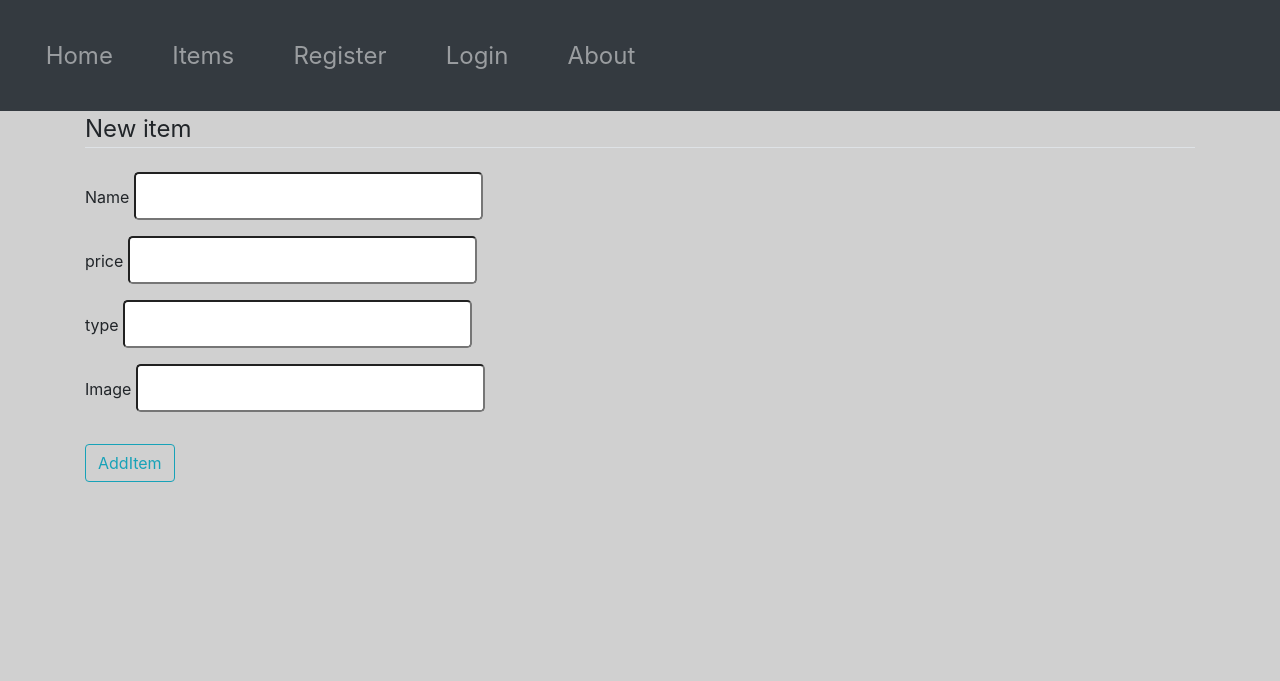
After one commit to JIOjosBG/shop_web, a Flask app: page /newitem in a window 1280 px wide. The commit adds this page. Shown: the top 681 px of the page. Run offline with Flask 2, Linux system fonts and the light colour scheme; some libraries are stand-ins or nearby versions.

Commit message:
items addable

```diff
--- a/flaskblog/forms.py
+++ b/flaskblog/forms.py
@@ -19,3 +19,12 @@ class LoginForm(FlaskForm):
     password = PasswordField('Password', validators = [DataRequired()])
     remember = BooleanField('Remember me')
     submit = SubmitField('Login')
+
+class NewItemForm(FlaskForm):
+    name=StringField('Name',
+    validators=[DataRequired(),Length(min=5, max=100)])
+    price = StringField('price', validators = [DataRequired()])
+    type=StringField('type',
+    validators=[DataRequired(),Length(min=1, max=50)])
+    image=StringField('Image')
+    submit = SubmitField('AddItem')
--- a/flaskblog/models.py
+++ b/flaskblog/models.py
@@ -18,4 +18,4 @@ class Items(db.Model):
     type = db.Column(db.String(30),nullable=False,default='NOT_GIVEN')
 
     def __repr__(self):
-        return f"User('{self.type}','{self.name}','{self.price}','{self.id}','{self.image_file}')"
+        return f"Items('{self.type}','{self.name}','{self.price}','{self.id}','{self.image_file}')"
--- a/flaskblog/routes.py
+++ b/flaskblog/routes.py
@@ -1,10 +1,9 @@
 from flask import render_template, flash, redirect, url_for
 from flaskblog import app, db
 from flaskblog.models import Users, Items
-from flaskblog.forms import RegistrationForm,LoginForm
+from flaskblog.forms import RegistrationForm,LoginForm, NewItemForm
 
-print(Items.query.all(),Users.query.all())
-itemlist=Users.query.all()
+itemlist=Items.query.all()
 
 @app.route('/')
 @app.route('/home')
@@ -57,3 +56,27 @@ def login():
         else:
             flash('Login unsuccessful','danger')
     return render_template('login.html',title='Login',form=form)
+
+
+@app.route('/newitem', methods=['GET','POST'])
+def newitem():
+
+    form= NewItemForm()
+    if form.validate_on_submit():
+        print(Items.query.all())
+        name=form.name.data
+        price=form.price.data
+        type=form.type.data
+        image_file=form.image.data
+        if Items.query.filter_by(name=name).first():
+            flash(f'Name already used!','danger')
+            return redirect(url_for('newitem'))
+        else:
+
+            new_item=Items(price=price,name=name,type=type,image_file=image_file)
+            db.session.add(new_item)
+            db.session.commit()
+            flash(f'Item added {form.name.data}!','success')
+            return redirect(url_for('items'))
+
+    return render_template('newitem.html',title='New Item',form=form)
--- a/templates/items.html
+++ b/templates/items.html
@@ -2,7 +2,8 @@
 {% block content %}
   {% for item in items %}
     <div class="container bg-g7" style=" border-radius: 5px; margin:1%;">
-      <h1>{{item}}</h1>
+      <h1>{{item.name}}</h1>
+      <h2>{{ item.price }}</h2>
     </div>
   {% endfor %}
 {% endblock content %}
--- /dev/null
+++ b/templates/newitem.html
@@ -0,0 +1,73 @@
+{% extends "layout.html" %}
+{% block content %}
+  <form action="" method="POST">
+    {{ form.hidden_tag() }}
+    <fieldset class="form-group">
+      <legend class="border-bottom mb-4">New item</legend>
+      <div class="form-group">
+        {{ form.name.label(class="form-control-label") }}
+
+
+        {% if form.name.errors %}
+          {{ form.name(class="form-control form-control-lg is-invalid ") }}
+          <div class="invalid-feedback">
+            {% for error in form.name.errors %}
+              <span>{{ error }}</span>
+            {% endfor %}
+          </div>
+        {% else %}
+          {{ form.name(class="form-control-lg") }}
+
+        {% endif %}
+      </div>
+      <div class="form-group">
+        {{ form.price.label(class="form-control-label") }}
+
+        {% if form.price.errors %}
+          {{ form.price(class="form-control form-control-lg is-invalid ") }}
+          <div class="invalid-feedback">
+            {% for error in form.price.errors %}
+              <span>{{ error }}</span>
+            {% endfor %}
+          </div>
+        {% else %}
+          {{ form.price(class="form-control-lg") }}
+
+        {% endif %}
+      </div>
+      <div class="form-group">
+        {{ form.type.label(class="form-control-label") }}
+
+        {% if form.type.errors %}
+          {{ form.type(class="form-control form-control-lg is-invalid ") }}
+          <div class="invalid-feedback">
+            {% for error in form.type.errors %}
+              <span>{{ error }}</span>
+            {% endfor %}
+          </div>
+        {% else %}
+          {{ form.type(class="form-control-lg") }}
+
+        {% endif %}
+      </div>
+      <div class="form-group">
+        {{ form.image.label(class="form-control-label") }}
+
+        {% if form.image.errors %}
+          {{ form.image(class="form-control form-control-lg is-invalid ") }}
+          <div class="invalid-feedback">
+            {% for error in form.image.errors %}
+              <span>{{ error }}</span>
+            {% endfor %}
+          </div>
+        {% else %}
+          {{ form.image(class="form-control-lg") }}
+
+        {% endif %}
+      </div>
+    </fieldset>
+    <div class="form-group">
+      {{ form.submit(class="btn btn-outline-info") }}
+    </div>
+  </form>
+{% endblock content %}
```
Also changed, not shown: site.db.
